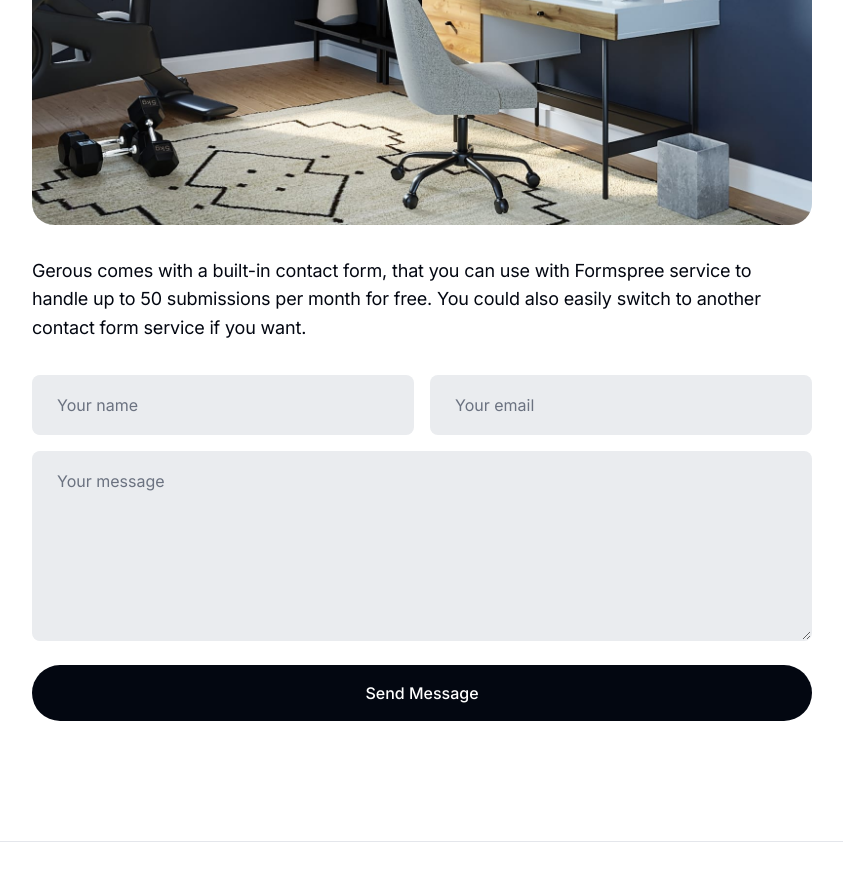
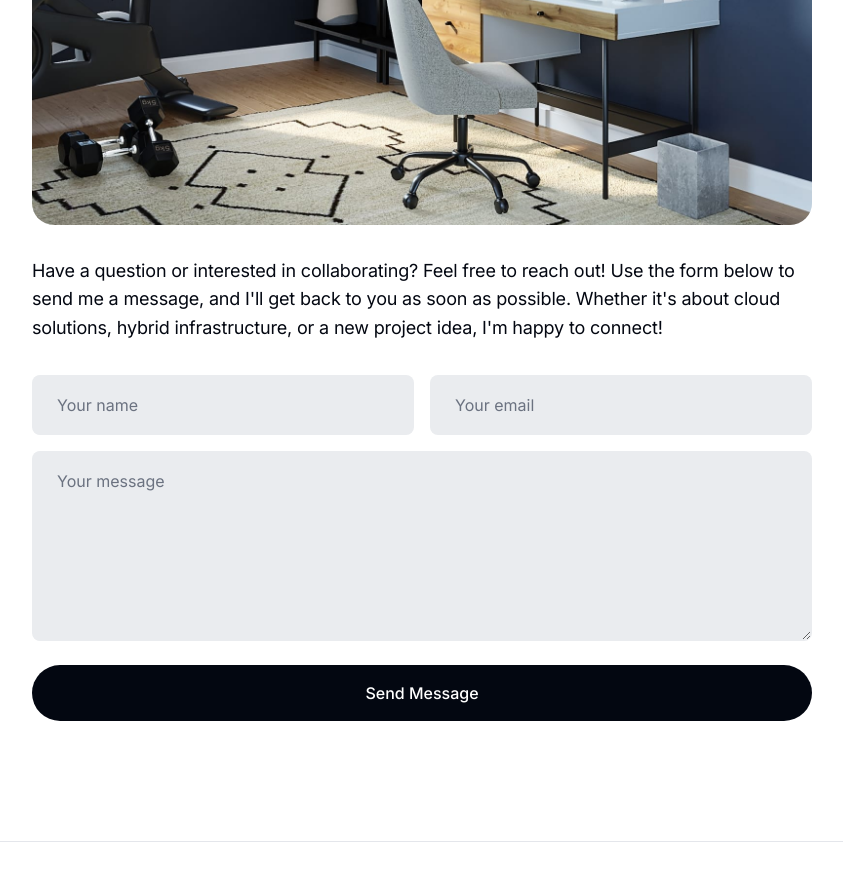
Before and after one commit to DylanHover3/Hyperechocloud-Repo, a Jekyll site: the page built from _pages/contact.html, in a window 1280 px wide and 900 px high, scrolled down 602 px. Shown: the top 881 px of the window, without its empty margins (218-1061 px from the left). Built offline with Jekyll 4.4.1, drawn with Linux system fonts in a browser that asks for light colours.

Commit message:
Updated contact form description

```diff
--- a/_data/settings.yml
+++ b/_data/settings.yml
@@ -214,7 +214,7 @@ mailchimp:
 # Contact Settings
 contact:
   email: dylan.m.hover@gmail.com # Add your form_id
-  description: Gerous comes with a built-in contact form, that you can use with Formspree service to handle up to 50 submissions per month for free. You could also easily switch to another contact form service if you want. # Add a description of your form
+  description: Have a question or interested in collaborating? Feel free to reach out! Use the form below to send me a message, and I'll get back to you as soon as possible. Whether it's about cloud solutions, hybrid infrastructure, or a new project idea, I'm happy to connect! # Add a description of your form
 
 # NOTE
 # Gerous theme comes with a contact form built-in. You can use this form with Formspree (https://formspree.io/) service and get up to 50 submissions for free. Also, you can easily switch to another service if you want.
```
